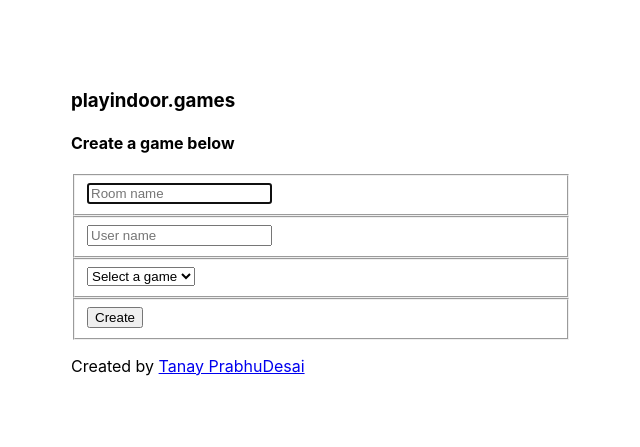
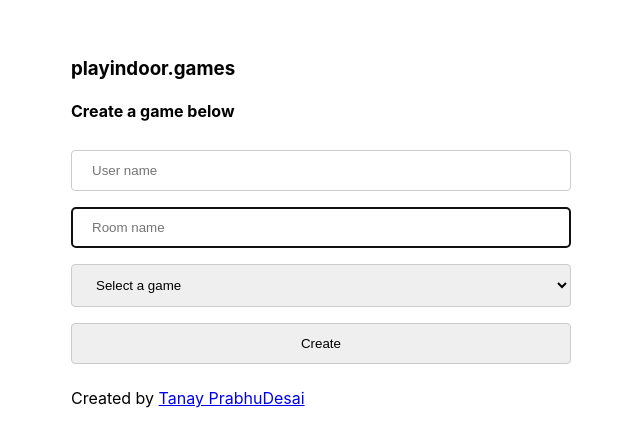
Before and after one commit to tanayseven/house-of-recreation, a React (Create React App) app: page /#/ in a window 1280 px wide. Shown: the part 169-616 px from the top of the page, without its empty margins (319-959 px from the left). Built offline with nearby package versions, Linux system fonts and the light colour scheme.

Commit message:
Add basic styles to the login page

```diff
--- /dev/null
+++ b/src/CustomStyled/index.tsx
@@ -0,0 +1,36 @@
+import styled, { css } from 'styled-components'
+
+export const MainContainer = styled.div`
+    display: flex;
+    align-items: center;
+    justify-content: center;
+    width: 100%;
+    min-height: 100%;
+`
+
+export const LoginContainer = styled.div`
+    width: 80%;
+    max-width: 500px;
+`
+
+export const CommonInput = css`
+    width: 100%;
+    padding: 12px 20px;
+    margin: 8px 0;
+    display: inline-block;
+    border: 1px solid #ccc;
+    border-radius: 4px;
+    box-sizing: border-box;
+`
+
+export const TextInput = styled.input`
+    ${CommonInput}
+`
+
+export const SelectInput = styled.select`
+    ${CommonInput}
+`
+
+export const Button = styled.button`
+    ${CommonInput}
+`
--- a/src/Home.tsx
+++ b/src/Home.tsx
@@ -1,19 +1,7 @@
 import React from 'react'
 import { useHistory } from 'react-router-dom'
-import styled from 'styled-components'
+import { Button, LoginContainer, MainContainer, SelectInput, TextInput } from './CustomStyled'
 
-const MainContainer = styled.div`
-    display: flex;
-    align-items: center;
-    justify-content: center;
-    width: 100%;
-    min-height: 100%;
-`
-
-const LoginContainer = styled.div`
-    width: 80%;
-    max-width: 500px;
-`
 function Home(): JSX.Element {
     const history = useHistory()
 
@@ -29,23 +17,15 @@ function Home(): JSX.Element {
                 <form id="contact" action="" method="post">
                     <h3>playindoor.games</h3>
                     <h4>Create a game below</h4>
-                    <fieldset>
-                        <input placeholder="Room name" type="text" tabIndex={1} required autoFocus />
-                    </fieldset>
-                    <fieldset>
-                        <input placeholder="User name" type="text" tabIndex={2} required />
-                    </fieldset>
-                    <fieldset>
-                        <select onChange={roomSelect}>
-                            <option>Select a game</option>
-                            <option value="tic-tac-toe">Tic Tic Toe</option>
-                        </select>
-                    </fieldset>
-                    <fieldset>
-                        <button name="submit" type="submit" id="contact-submit" data-submit="...Sending">
-                            Create
-                        </button>
-                    </fieldset>
+                    <TextInput placeholder="User name" type="text" tabIndex={1} required />
+                    <TextInput placeholder="Room name" type="text" tabIndex={2} required autoFocus />
+                    <SelectInput onChange={roomSelect}>
+                        <option>Select a game</option>
+                        <option value="tic-tac-toe">Tic Tic Toe</option>
+                    </SelectInput>
+                    <Button name="submit" type="submit" id="contact-submit" data-submit="...Sending">
+                        Create
+                    </Button>
                     <p className="copyright">
                         Created by{' '}
                         <a href="https://tanayseven.com" target="_blank" rel="noreferrer" title="Colorlib">
```
